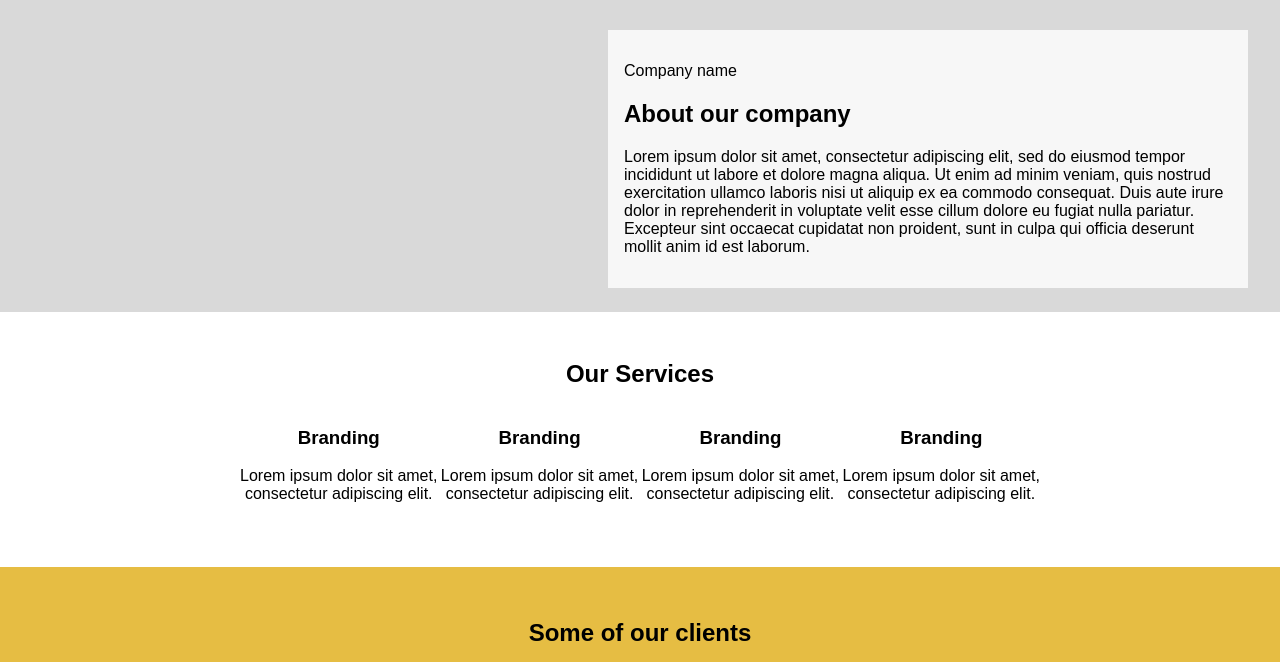
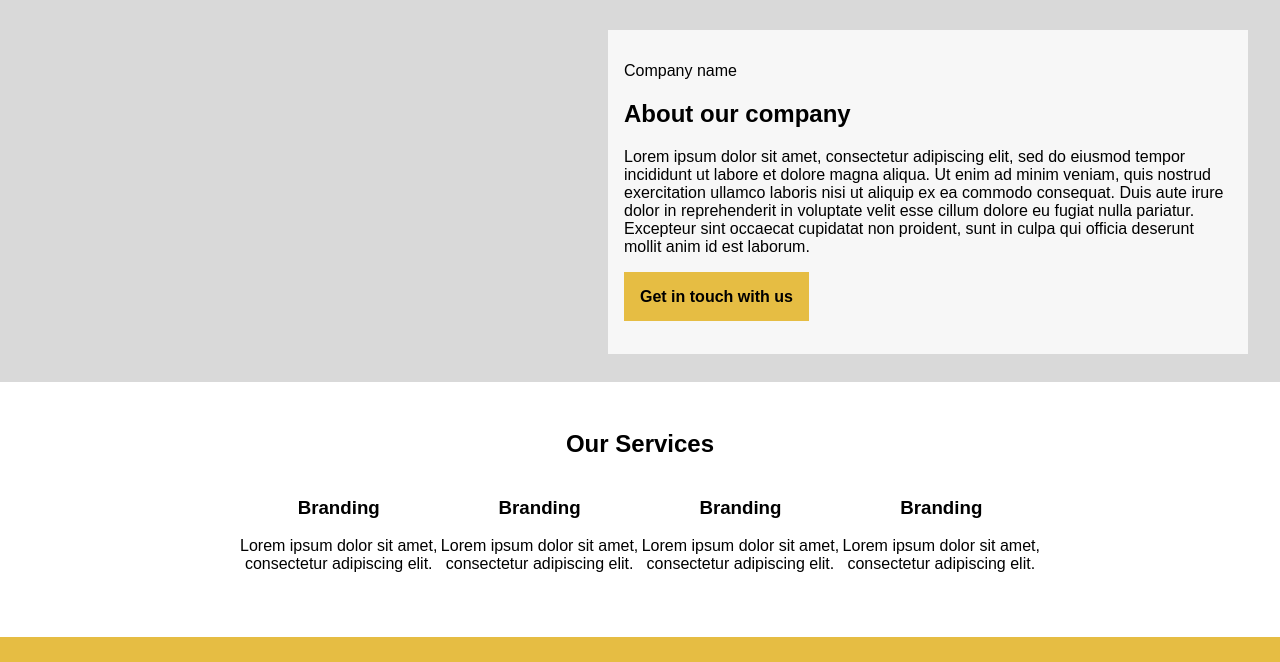
Before and after one commit to Cosmic-Flame/Eksamen_2023, a plain HTML site: page about.html in a window 1280 px wide. Shown: the part 138-800 px from the top of the page. Drawn offline with Linux system fonts and the light colour scheme.

Commit message:
Get in touch knapp

```diff
--- a/about.html
+++ b/about.html
@@ -31,6 +31,7 @@
                     esse cillum dolore eu fugiat nulla pariatur. Excepteur
                     sint occaecat cupidatat non proident, sunt in culpa qui
                     officia deserunt mollit anim id est laborum.</p>
+                  <p  id="get-in-touch-btn"><a href="#contact-us" class="orange-btn">Get in touch with us</a></p>
             </section>
         </div>
 
--- a/css/style.css
+++ b/css/style.css
@@ -41,6 +41,10 @@ header {
     font-weight: 600;
     text-decoration: none;
     color: #000;
+}
+
+#get-in-touch-btn {
+    margin: 2rem 0;
 }
 
 main {
@@ -97,7 +101,7 @@ main div {
     background-color: #d9d9d9;
     padding: 2rem;
     margin-top: 0;
-    height: 250px;
+    height: 320px;
 }
     /*'float: right' hentet fra: https://stackoverflow.com/questions/12710843/want-to-move-a-particular-div-to-right */
     #about-headline section {
```
